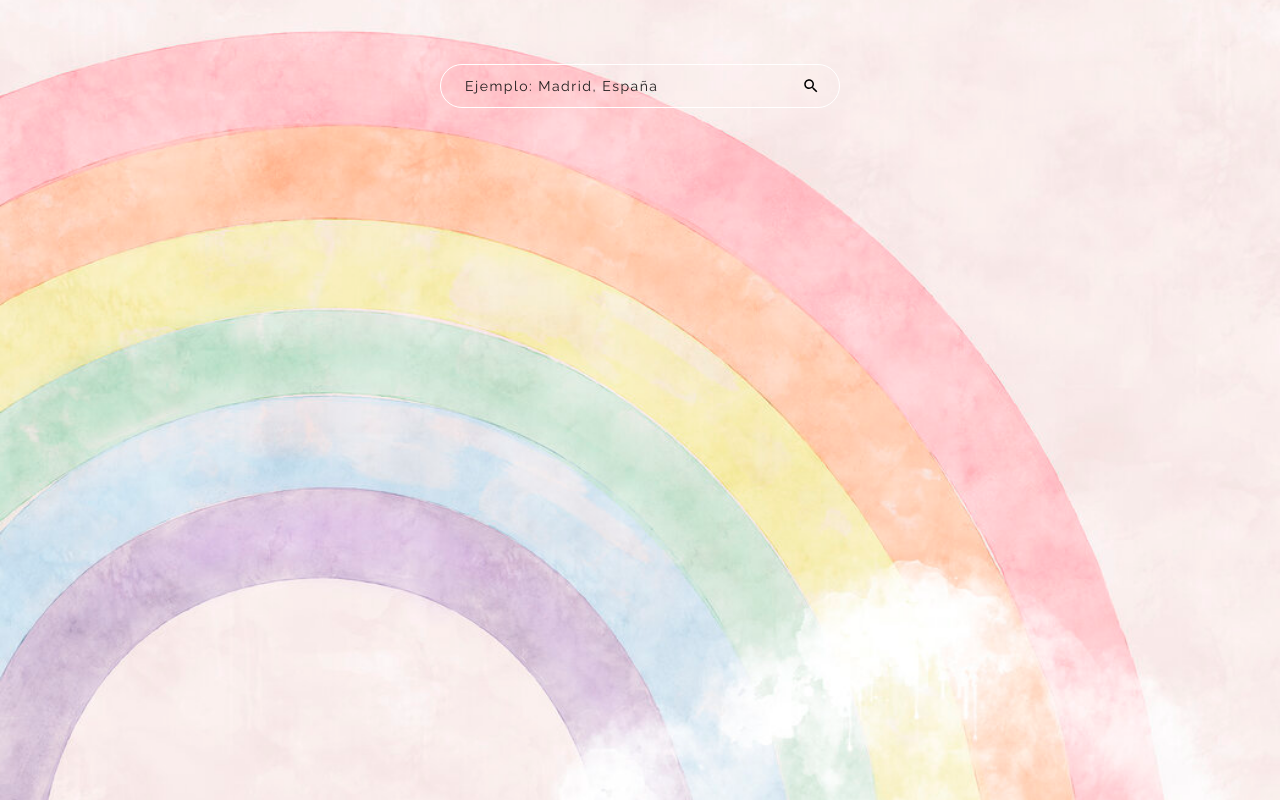
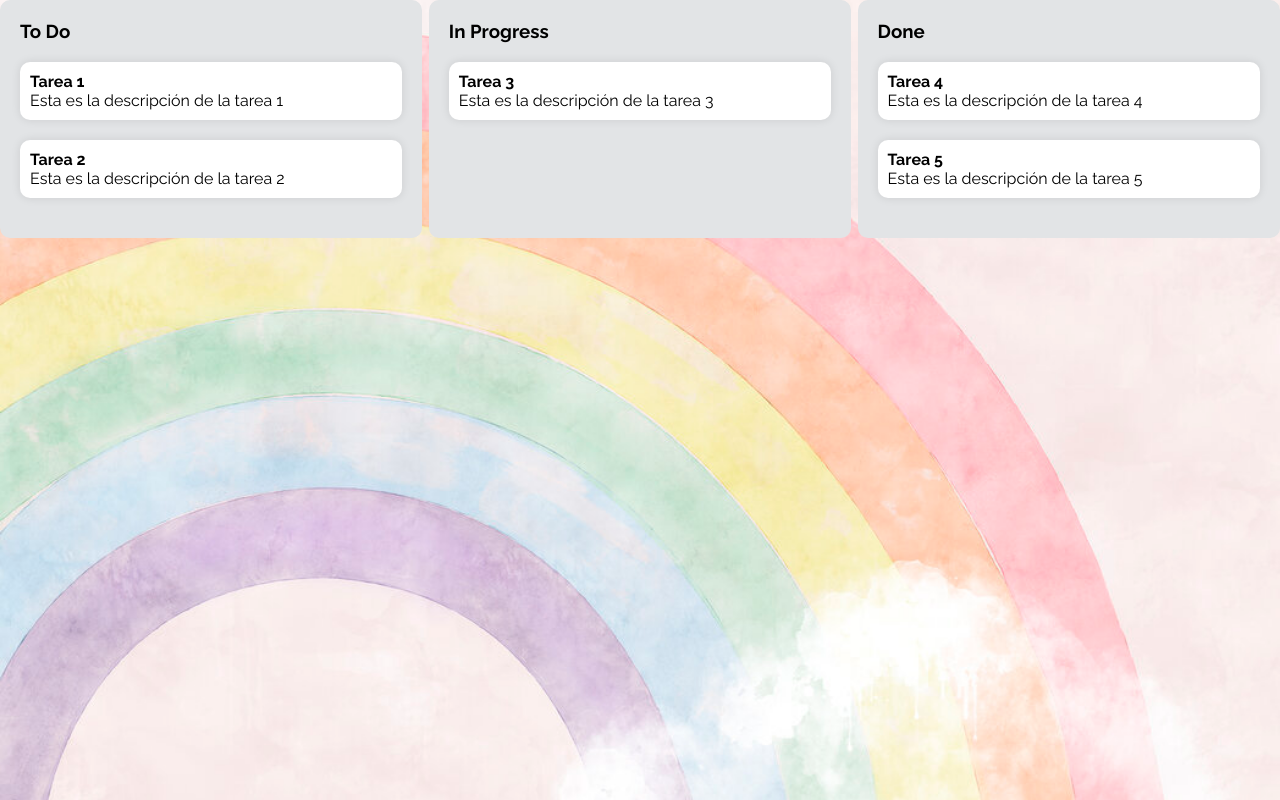
Before and after one commit to arantzalemasurier/APP-Weather, a React (Create React App) app: page /kanban in a window 1280 px wide. Built offline with nearby package versions, Linux system fonts and the light colour scheme.

Commit message:
Cración KANBAN

```diff
--- a/package.json
+++ b/package.json
@@ -5,6 +5,7 @@
   "dependencies": {
     "@material-ui/core": "^4.12.4",
     "@material-ui/styles": "^4.11.5",
+    "@reach/router": "^1.3.4",
     "@testing-library/react": "^13.4.0",
     "@testing-library/user-event": "^13.5.0",
     "@types/node": "^16.18.11",
@@ -14,6 +15,7 @@
     "react": "^18.2.0",
     "react-dom": "^18.2.0",
     "react-icons": "^4.7.1",
+    "react-router-dom": "^6.8.1",
     "react-scripts": "^5.0.1",
     "tailwindcss": "^3.2.4",
     "typescript": "^4.9.4",
@@ -42,6 +44,7 @@
     ]
   },
   "devDependencies": {
+    "@types/reach__router": "^1.3.11",
     "@types/styled-components": "^5.1.26"
   }
 }
--- a/src/App.tsx
+++ b/src/App.tsx
@@ -5,6 +5,9 @@ import Search from './components/Search';
 import {weatherForecast} from './Api'
 import Weather from './components/Weather';
 import Loader from './components/Loader';
+import { BrowserRouter, Route, Routes } from "react-router-dom";
+import Kanban from './components/kanban';
+
 
 interface State {
     value: string;
@@ -168,7 +171,16 @@ interface State {
         });
     };
 
+
     return (
+      <BrowserRouter>
+        <Routes>
+          <Route path="/weather" element={
+            <div className="weather">
+              <Weather today={state.current} weekly={state.weekInfo} />
+            </div>
+          } />
+          <Route path="/" element={
             <>
               <Search
                 value={state.value}
@@ -192,7 +204,11 @@ interface State {
                 </div>
               )}
             </>
+          } />
+          <Route path="/kanban" element={<Kanban />} />
+        </Routes>
+      </BrowserRouter>
     );
-};
+    }
 
     export default App;
--- a/src/components/Weather.tsx
+++ b/src/components/Weather.tsx
@@ -24,13 +24,20 @@ const WeatherCard = styled.div`
   background-color: rgba(5, 4, 2, 0.1);
 `;
 
-const Weather: React.FC<WeatherProps> = ({ today, weekly }) => {
+  const Weather: React.FC<WeatherProps> = ({ today, weekly }) => {
+    const handleClick = () => {
+      window.location.href = '/kanban';
+  };
   return (
     <Root>
+
       <Grid container spacing={5}>
         <Grid item xs={12} sm={6}>
           <WeatherCard>
             <LocalInfo today={today} />
+              <div>
+                <button onClick={handleClick}>Ir a Kanban</button>
+              </div>
           </WeatherCard>
         </Grid>
         <Grid item xs={12} sm={6}>
--- /dev/null
+++ b/src/components/kanban.css
@@ -0,0 +1,25 @@
+.kanban-container {
+    display: flex;
+    justify-content: space-between;
+  }
+
+  .board {
+    width: 33%;
+    padding: 20px;
+    background-color: #e2e4e6;
+    border-radius: 10px;
+  }
+
+  .tasks {
+    display: flex;
+    flex-direction: column;
+    margin-top: 20px;
+  }
+
+  .task {
+    background-color: #fff;
+    padding: 10px;
+    border-radius: 10px;
+    margin-bottom: 20px;
+    box-shadow: 0px 0px 10px rgba(0, 0, 0, 0.1);
+  }
--- /dev/null
+++ b/src/components/kanban.tsx
@@ -0,0 +1,48 @@
+import React, { useState } from "react";
+import "./kanban.css";
+
+
+const Kanban = () => {
+  const [boards] = useState([
+    {
+      name: "To Do",
+      tasks: [
+        { name: "Tarea 1", description: "Esta es la descripción de la tarea 1" },
+        { name: "Tarea 2", description: "Esta es la descripción de la tarea 2" },
+      ],
+    },
+    {
+      name: "In Progress",
+      tasks: [
+        { name: "Tarea 3", description: "Esta es la descripción de la tarea 3" },
+      ],
+    },
+    {
+      name: "Done",
+      tasks: [
+        { name: "Tarea 4", description: "Esta es la descripción de la tarea 4" },
+        { name: "Tarea 5", description: "Esta es la descripción de la tarea 5" },
+      ],
+    },
+  ]);
+
+  return (
+    <div className="kanban-container">
+      {boards.map((board, index) => (
+        <div className="board" key={index}>
+          <h3>{board.name}</h3>
+          <div className="tasks">
+            {board.tasks.map((task, taskIndex) => (
+              <div className="task" key={taskIndex}>
+                <h4>{task.name}</h4>
+                <p>{task.description}</p>
+              </div>
+            ))}
+          </div>
+        </div>
+      ))}
+    </div>
+  );
+};
+
+export default Kanban;
```
Also changed, not shown: 1 other file (tests, documents, lock files or other folders). Lines whose indentation alone changed are shown as unchanged.
